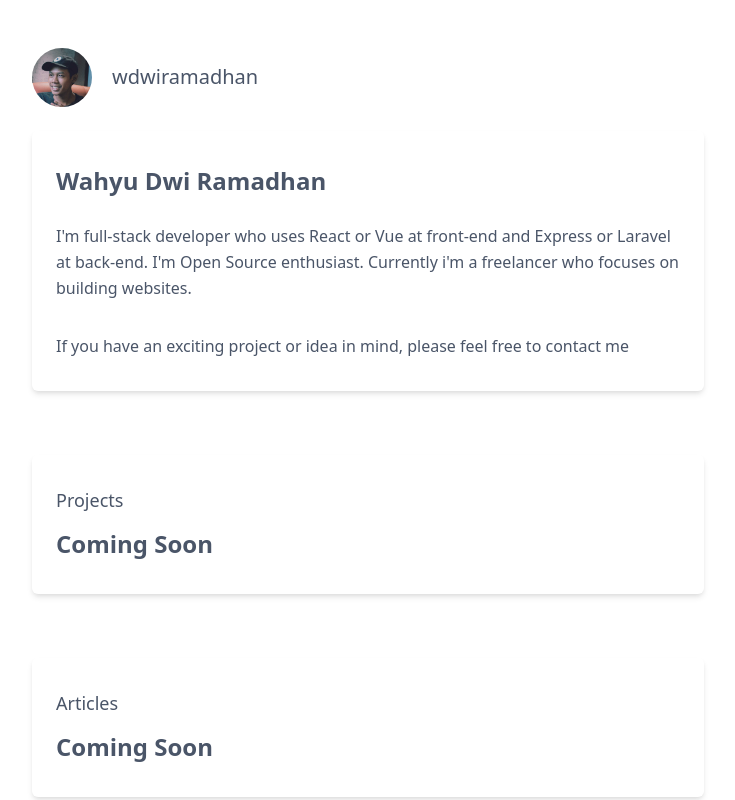
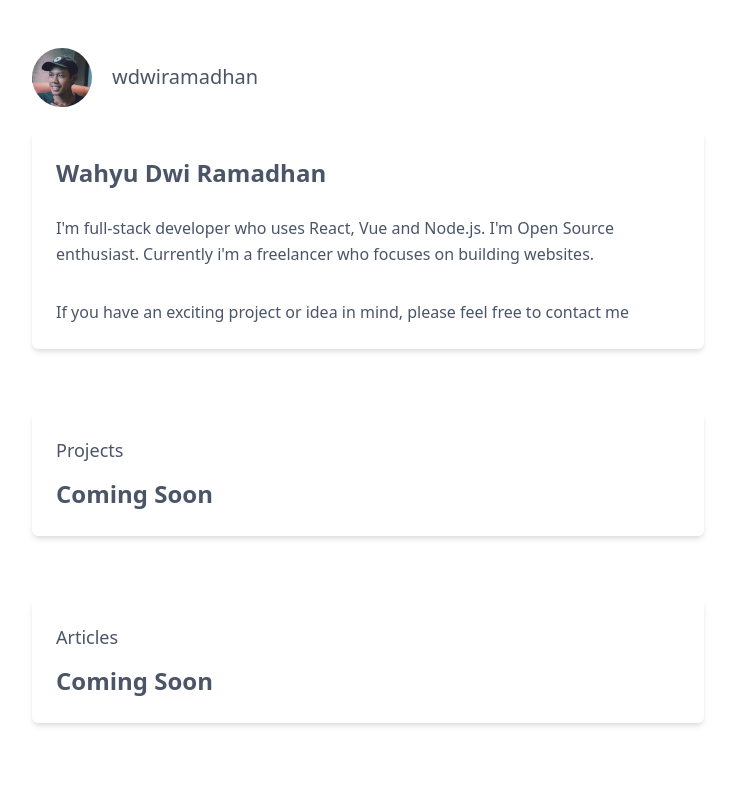
Before and after one commit to wdwiramadhan/wdwiramadhan, a Next.js app: page / in a window 1280 px wide. Shown: the top 800 px of the page, without its empty margins (272-1007 px from the left). Built offline with nearby package versions, Linux system fonts and the light colour scheme.

Commit message:
Change description

```diff
--- a/pages/index.tsx
+++ b/pages/index.tsx
@@ -21,13 +21,12 @@ export default function Index() {
                 wdwiramadhan
               </div>
             </div>
-            <div className="rounded-md overflow-hidden shadow-md md:px-6 md:py-8 px-4 py-6 mt-6">
+            <div className="rounded-md overflow-hidden shadow-md md:p-6 p-4 mt-6">
               <p className="text-2xl font-bold text-gray-700">
                 Wahyu Dwi Ramadhan
               </p>
               <p className="text-md leading-relaxed text-gray-700 mt-6">
-                I'm full-stack developer who uses React or Vue at front-end and
-                Express or Laravel at back-end. I'm Open Source enthusiast.
+                I'm full-stack developer who uses React, Vue and Node.js. I'm Open Source enthusiast.
                 Currently i'm a freelancer who focuses on building websites.
               </p>
               <p className="text-md leading-relaxed text-gray-700 mt-8">
@@ -37,13 +36,13 @@ export default function Index() {
             </div>
           </section>
           <section className="flex flex-col mx-auto max-w-2xl mt-10 md:mt-16">
-            <div className="rounded-md overflow-hidden shadow-md md:px-6 md:py-8 px-4 py-6">
+            <div className="rounded-md overflow-hidden shadow-md md:p-6 p-4 py-6">
               <div className="text-lg text-gray-700">Projects</div>
               <p className="text-2xl font-bold text-gray-700 mt-3">Coming Soon</p>
             </div>
           </section>
           <section className="flex flex-col mx-auto max-w-2xl mt-10 md:mt-16">
-            <div className="rounded-md overflow-hidden shadow-md md:px-6 md:py-8 px-4 py-6">
+            <div className="rounded-md overflow-hidden shadow-md md:p-6 p-4 py-6">
               <div className="text-lg text-gray-700">Articles</div>
               <p className="text-2xl font-bold text-gray-700 mt-3">Coming Soon</p>
             </div>
```
